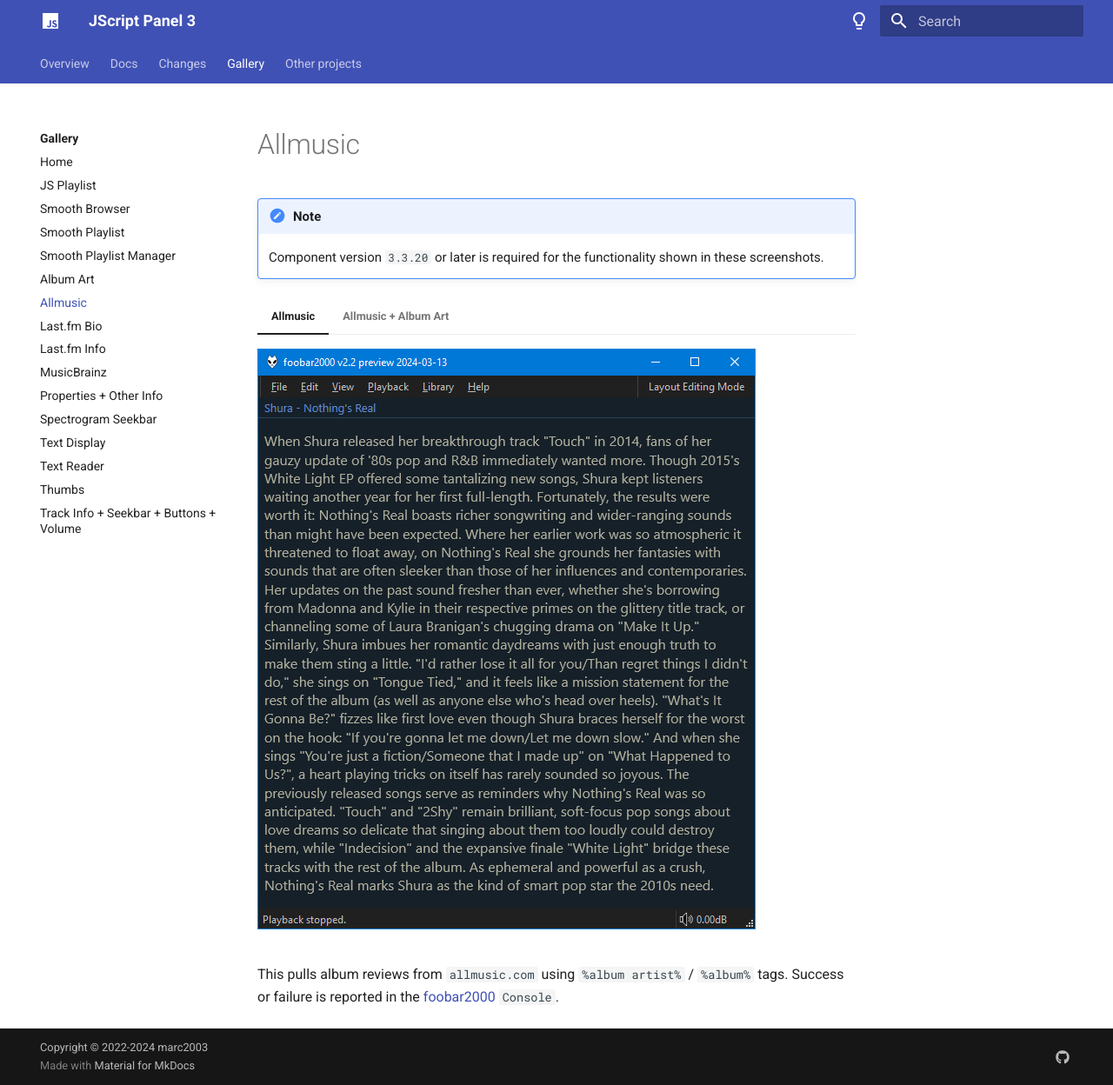
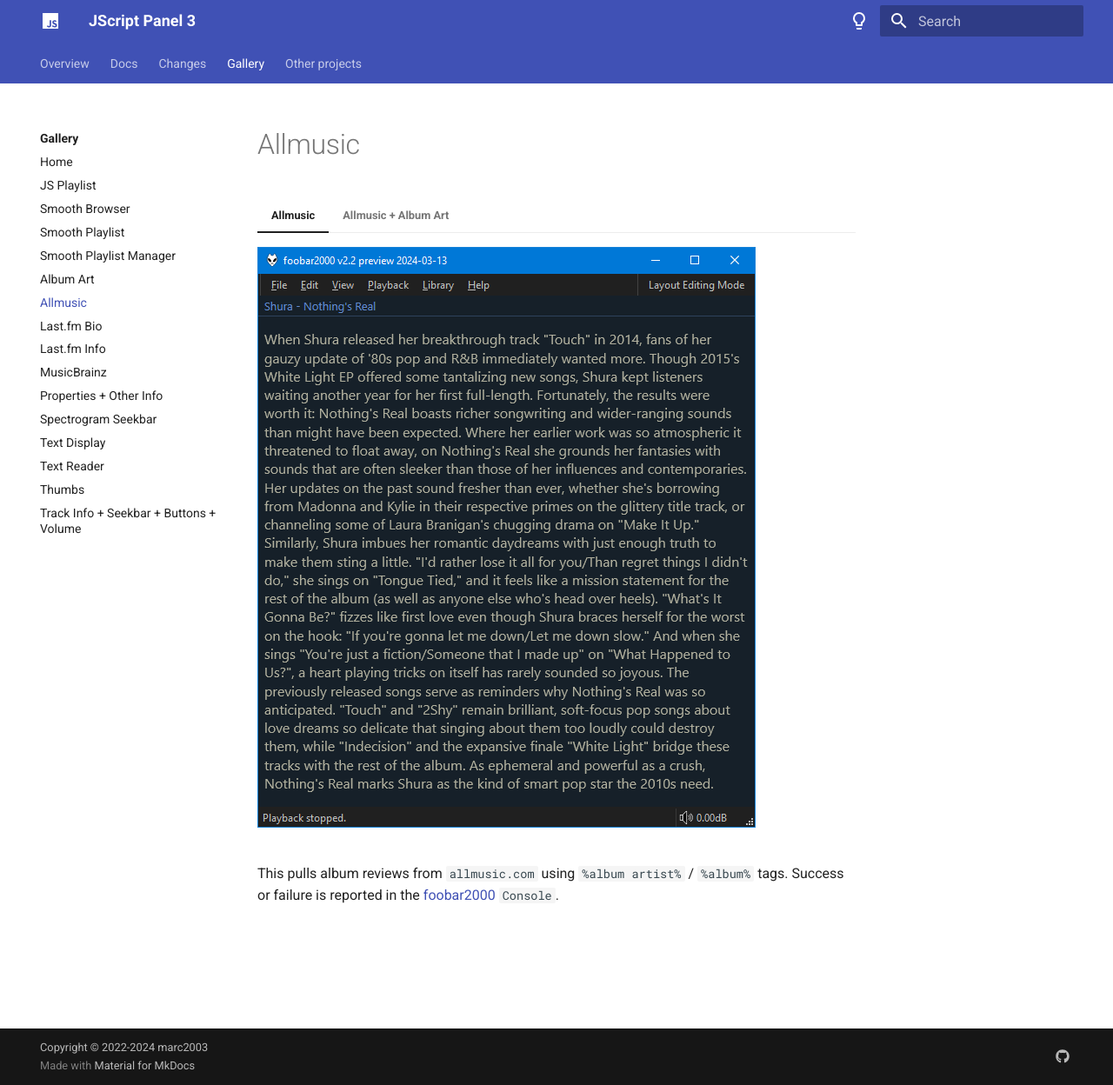
Before and after one commit to jscript-panel/jscript-panel.github.io, an MkDocs documentation site: the page built from docs/gallery/allmusic.md, in a window 1280 px wide and 1248 px high. Shown: the whole window at 87% size. Built offline with MkDocs 1.6.1 and Material for MkDocs 9.7.7, drawn with Linux system fonts in a browser that asks for light colours.

Commit message:
Tidy up gallery notes

```diff
--- a/docs/gallery/allmusic.md
+++ b/docs/gallery/allmusic.md
@@ -1,7 +1,3 @@
-!!! note
-	Component version `3.3.20` or later is required for the functionality
-	shown in these screenshots.
-
 === "Allmusic"
 	![allmusic](../images/allmusic.png)
 
```
Also changed, not shown: docs/gallery/lastfm-bio.md (+0 -4 lines).
